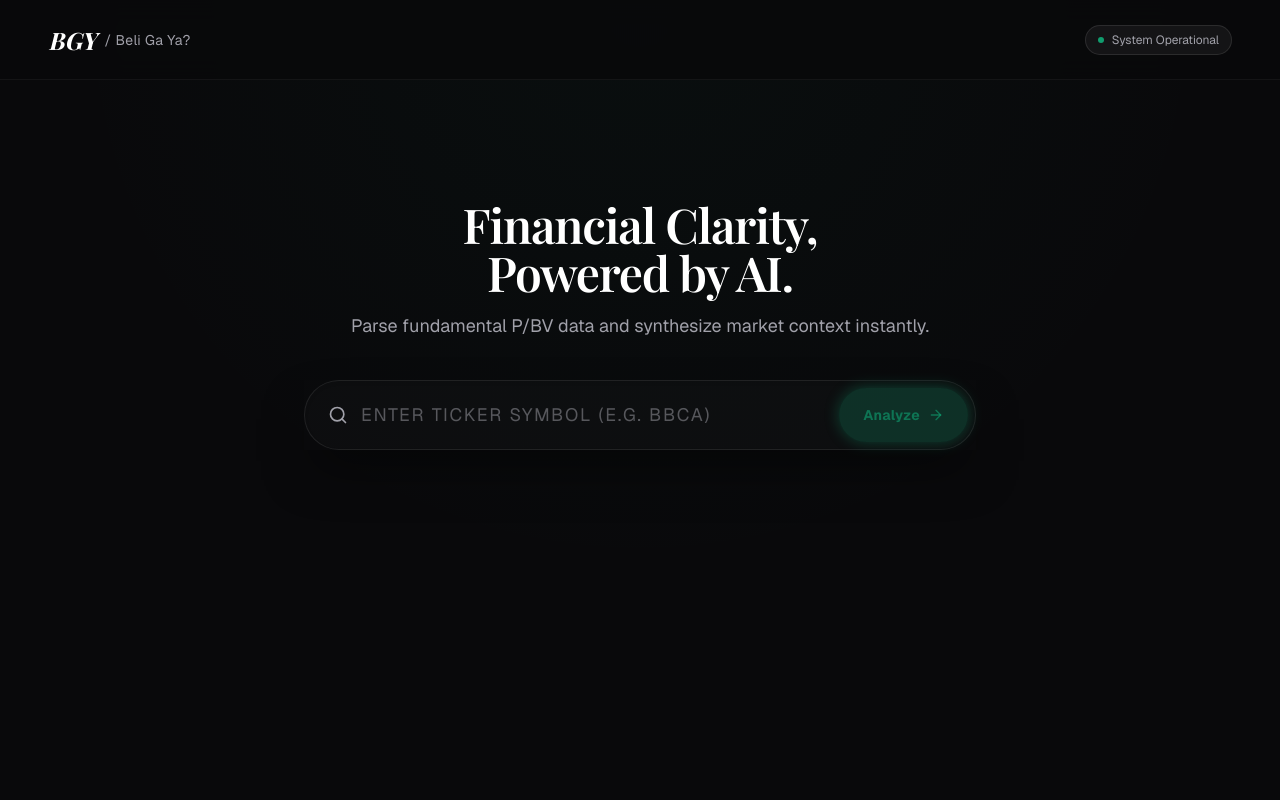
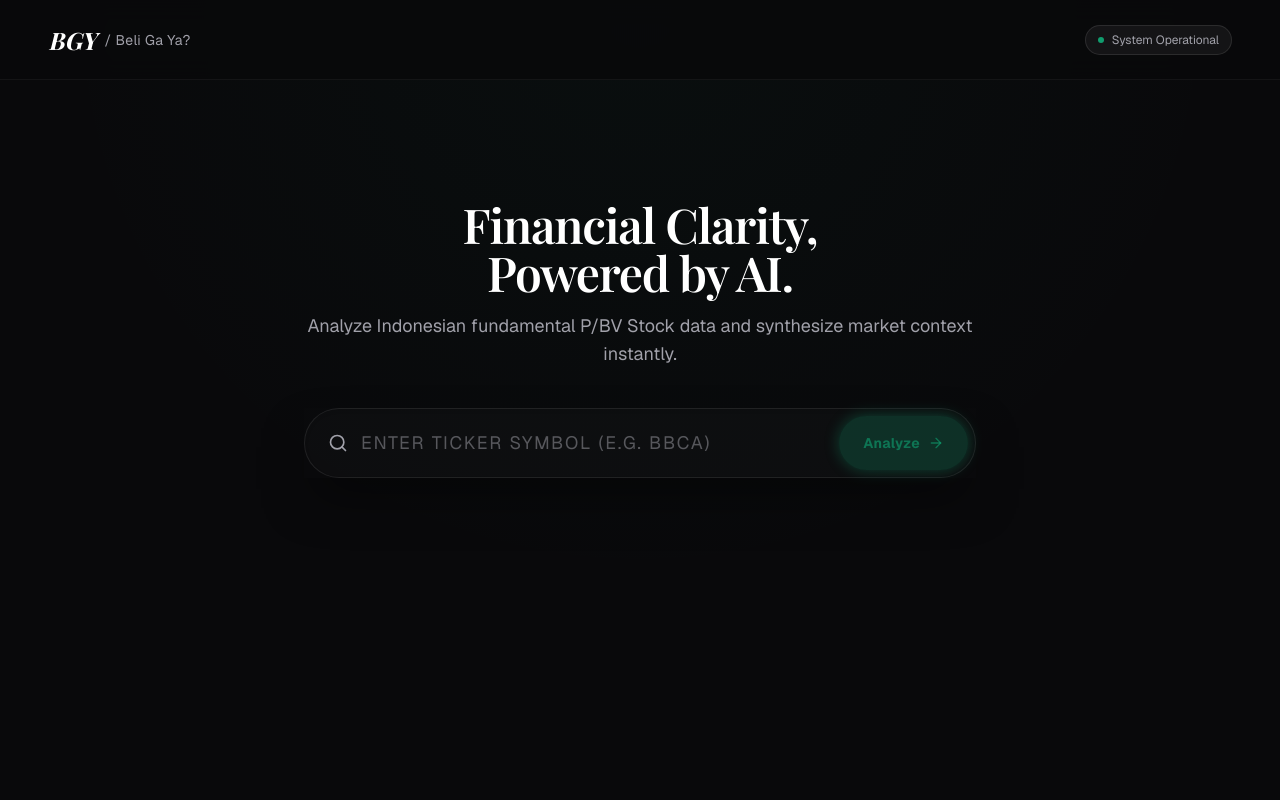
Before and after one commit to MarcoThemasoa/BeliGaYa-, a React (Vite) app: page / in a window 1280 px wide. Shown: the top 800 px of the page. Built offline with nearby package versions, Linux system fonts and the light colour scheme.

Commit message:
typewriting ting

```diff
--- a/src/App.tsx
+++ b/src/App.tsx
@@ -352,7 +352,7 @@ export default function App() {
           {!result && (
             <div className="animate-fade-in mb-10">
               <h1 className="font-serif text-4xl md:text-5xl text-white mb-4 tracking-tight">Financial Clarity,<br/>Powered by AI.</h1>
-              <p className="text-text-dim text-base md:text-lg">Parse fundamental P/BV data and synthesize market context instantly.</p>
+              <p className="text-text-dim text-base md:text-lg">Analyze Indonesian fundamental P/BV Stock data and synthesize market context instantly.</p>
             </div>
           )}
 
```
